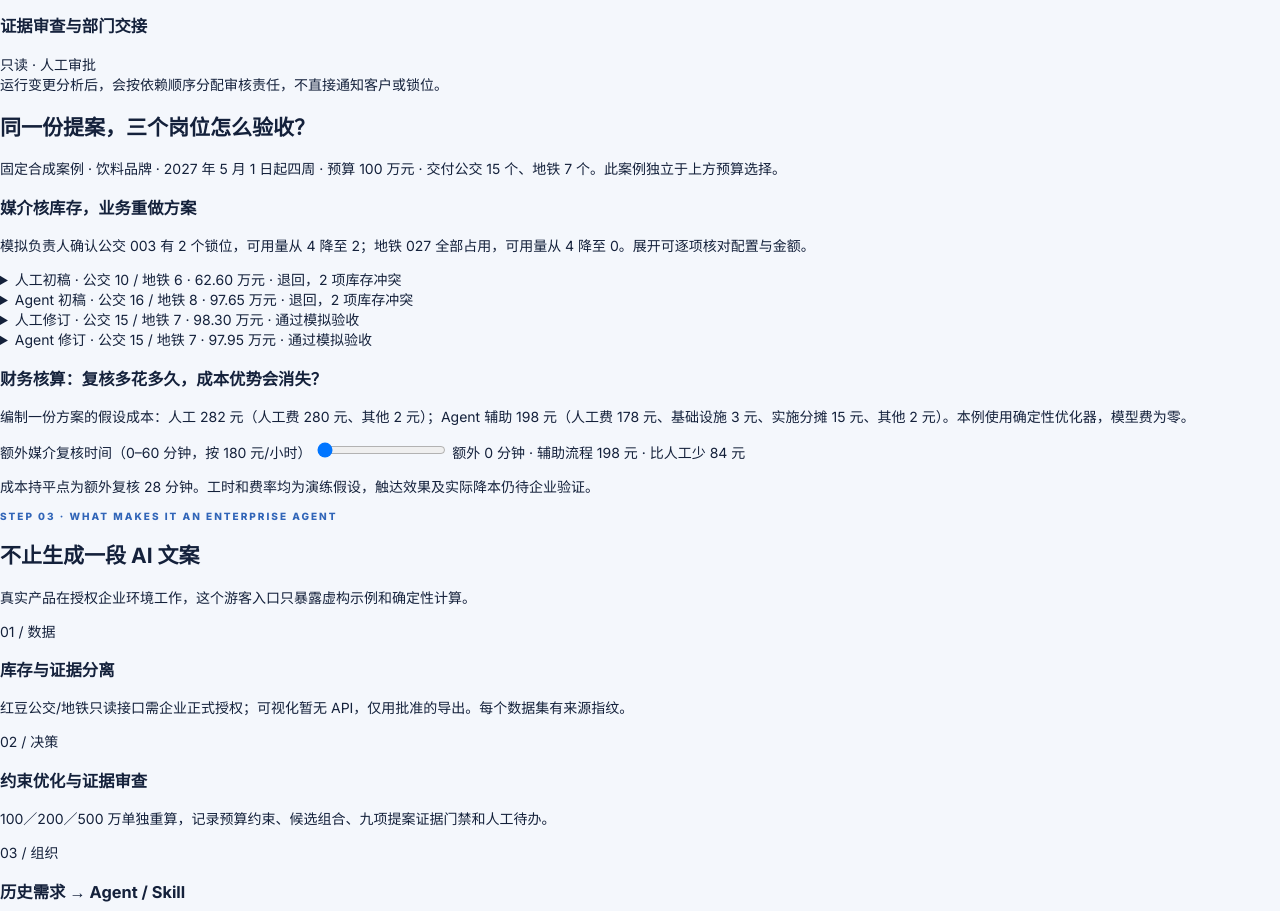
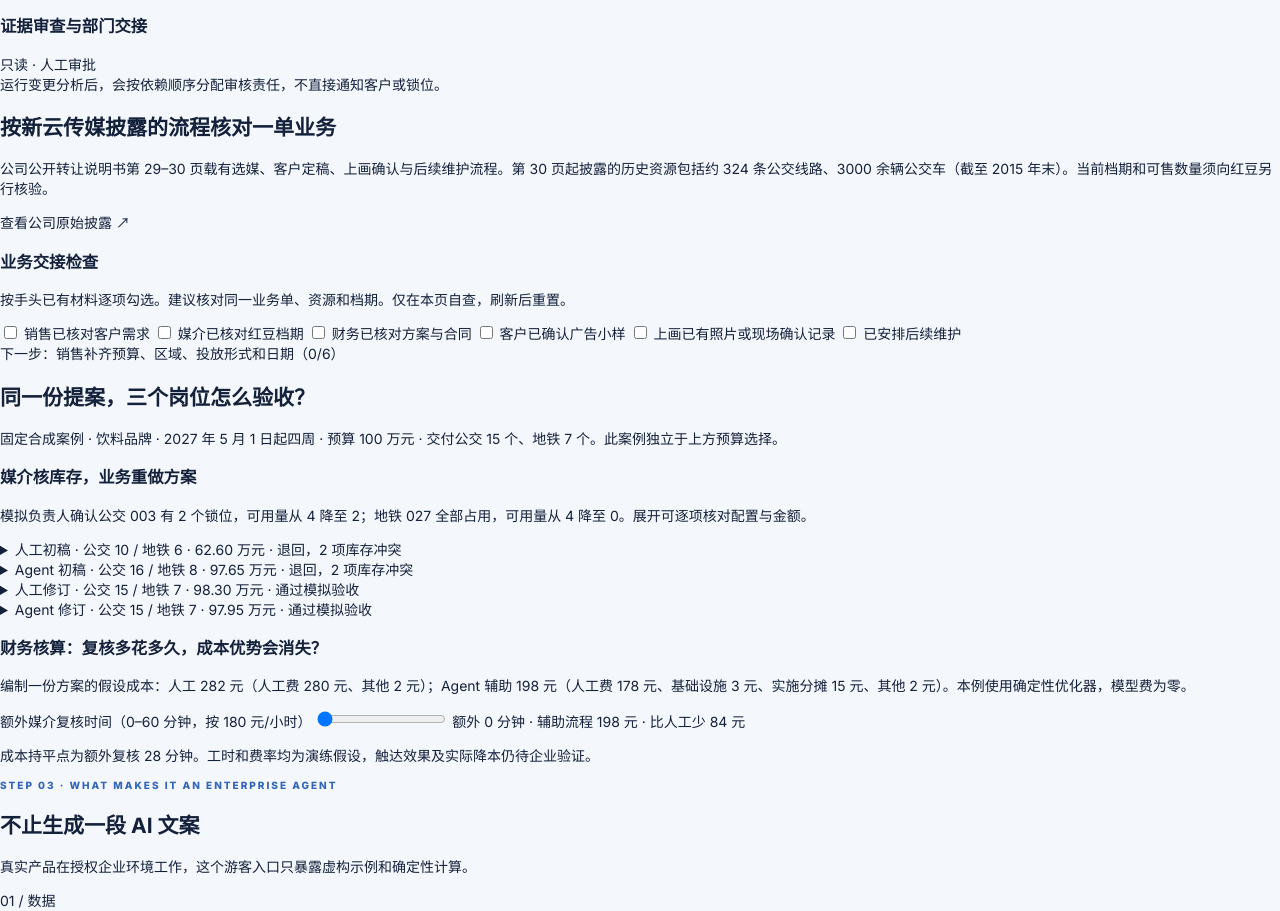
Before and after one commit to determine123/CompanyAgent-INTERCITY-HACK-2026, a plain HTML site: page judge_site/index.html in a window 1280 px wide. Shown: the part 1200-2111 px from the top of the page. Drawn offline with Linux system fonts and the light colour scheme; files that its build step writes are made by us from their sources; files whose address does not match are found by name.

Commit message:
Ground handoff checklist in Xinyun's published operating workflow

```diff
--- a/judge_site/app.js
+++ b/judge_site/app.js
@@ -143,3 +143,12 @@ $('pilotReview').addEventListener('input', event => {
     `比人工${difference > 0 ? '少' : '多'} ${Math.abs(difference)} 元`;
   $('pilotCost').textContent = `额外 ${minutes} 分钟 · 辅助流程 ${assisted} 元 · ${comparison}`;
 });
+
+$('fieldChecklist').addEventListener('change', () => {
+  const items = Array.from($('fieldChecklist').querySelectorAll('input'));
+  const pending = items.find(item => !item.checked);
+  const count = items.filter(item => item.checked).length;
+  $('fieldNext').textContent = pending
+    ? `下一步：${pending.dataset.task}（${count}/${items.length}）`
+    : '六项均已自查，请由业务负责人复核原始材料。';
+});
--- a/judge_site/index.html
+++ b/judge_site/index.html
@@ -114,6 +114,20 @@
       </article>
     </div>
   </section>
+  <section class="content" id="field-review">
+    <div class="section-heading"><h2>按新云传媒披露的流程核对一单业务</h2>
+    <p>公司公开转让说明书第 29–30 页载有选媒、客户定稿、上画确认与后续维护流程。第 30 页起披露的历史资源包括约 324 条公交线路、3000 余辆公交车（截至 2015 年末）。当前档期和可售数量须向红豆另行核验。</p>
+    <a href="https://qccdata.qichacha.com/Disclosure/c37cf8fe964e0fd14adebac38924029d.pdf" target="_blank" rel="noopener noreferrer">查看公司原始披露 ↗</a></div>
+    <article class="panel"><h3>业务交接检查</h3><p>按手头已有材料逐项勾选。建议核对同一业务单、资源和档期。仅在本页自查，刷新后重置。</p>
+    <form id="fieldChecklist">
+    <label><input type="checkbox" data-task="销售补齐预算、区域、投放形式和日期"> 销售已核对客户需求</label>
+    <label><input type="checkbox" data-task="媒介核对指定档期的资源与可售状态"> 媒介已核对红豆档期</label>
+    <label><input type="checkbox" data-task="财务核对双方确认的方案和合同"> 财务已核对方案与合同</label>
+    <label><input type="checkbox" data-task="营销确认客户认可的小样版本"> 客户已确认广告小样</label>
+    <label><input type="checkbox" data-task="媒体中心补齐上画照片或客户现场确认记录"> 上画已有照片或现场确认记录</label>
+    <label><input type="checkbox" data-task="媒体中心安排后续巡检和画面更新"> 已安排后续维护</label>
+    </form><output id="fieldNext" aria-live="polite">下一步：销售补齐预算、区域、投放形式和日期（0/6）</output></article>
+  </section>
   <section class="content" id="pilot">
     <div class="section-heading"><h2>同一份提案，三个岗位怎么验收？</h2><p>固定合成案例 · 饮料品牌 · 2027 年 5 月 1 日起四周 · 预算 100 万元 · 交付公交 15 个、地铁 7 个。此案例独立于上方预算选择。</p></div>
     <article class="panel"><h3>媒介核库存，业务重做方案</h3>
```
